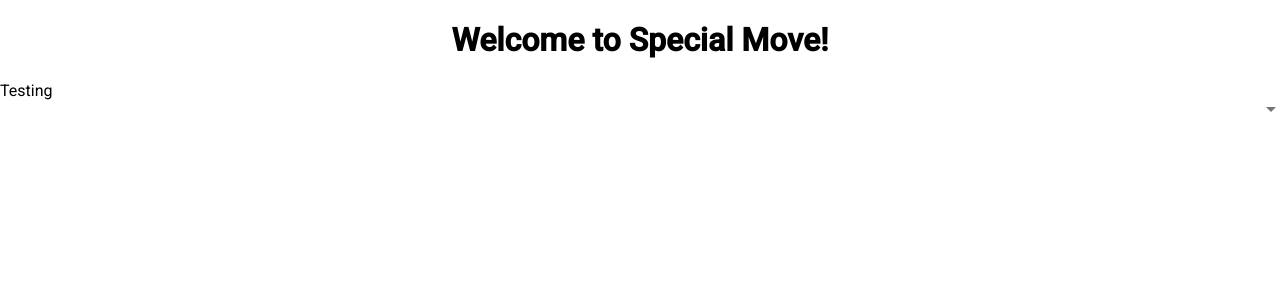
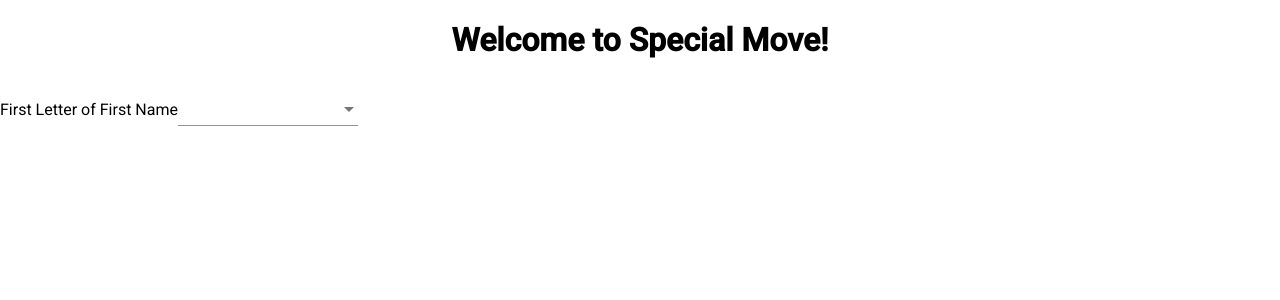
Before and after one commit to boogermanus/SpecialMoves, an Angular app: page / in a window 1280 px wide. Shown: the top 300 px of the page. Built offline with nearby package versions, Linux system fonts and the light colour scheme.

Commit message:
new elements and tests

```diff
--- a/src/app/app.component.html
+++ b/src/app/app.component.html
@@ -5,8 +5,10 @@
   </h1>
 </div>
 <div>
-  <mat-label>Testing</mat-label>
-  <mat-select>
-    <mat-option *ngFor="let record of firstLetter" [value]="record.letter">{{record.letter}}</mat-option>
-  </mat-select>
+  <mat-label id="lblFirstLetter">First Letter of First Name</mat-label>
+  <mat-form-field>
+    <mat-select>
+      <mat-option *ngFor="let record of firstLetter" [value]="record.letter">{{record.letter}}</mat-option>
+    </mat-select>
+  </mat-form-field>
 </div>
```
Also changed, not shown: 1 other file (tests, documents, lock files or other folders).
